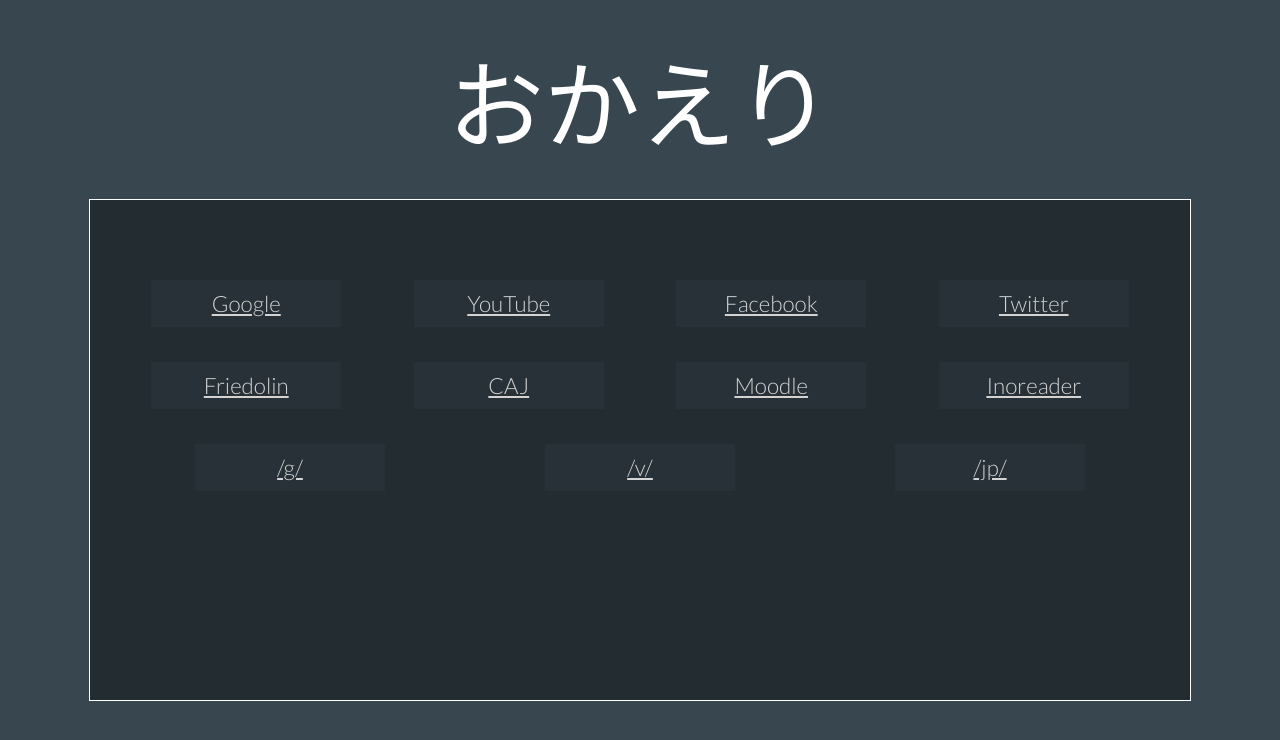
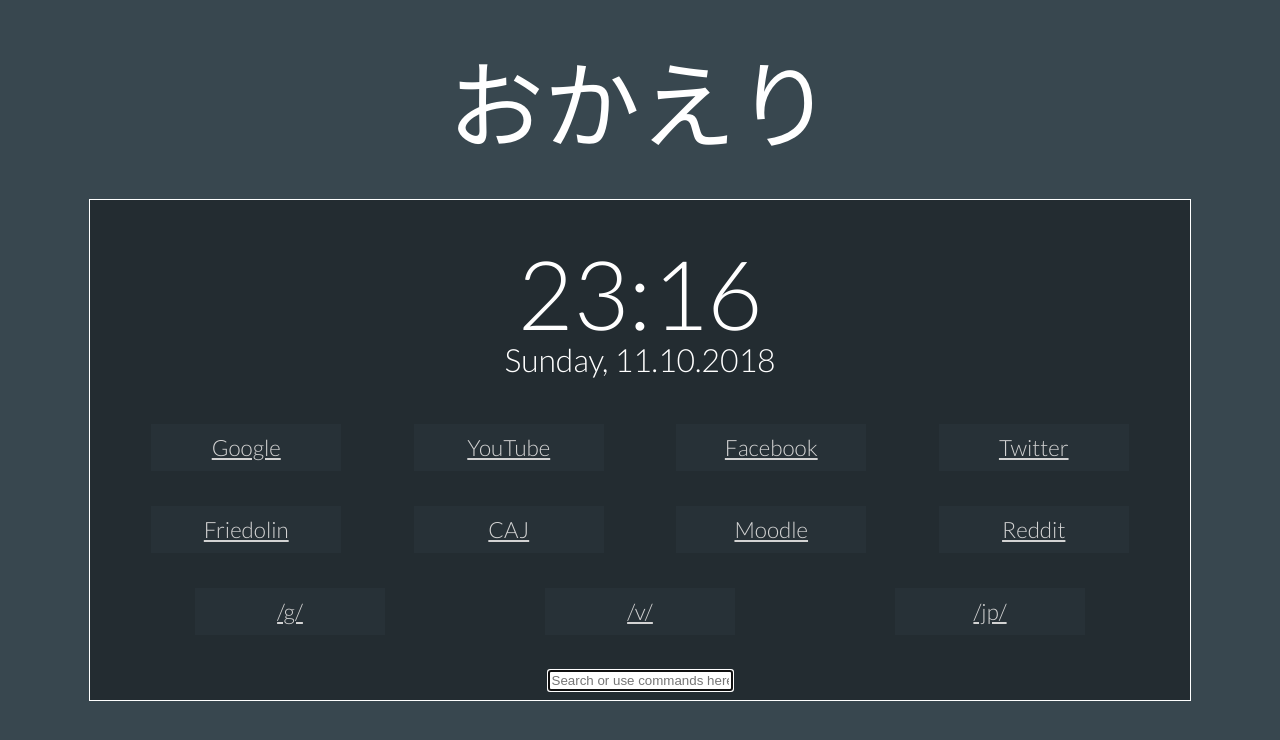
Before and after one commit to Mikulex/startpage, a plain HTML site: page start.html in a window 1280 px wide. Drawn offline with nearby package versions, Linux system fonts and the light colour scheme.

Commit message:
removing <body> onload function and adding jquery link

```diff
--- a/start.html
+++ b/start.html
@@ -2,13 +2,14 @@
 <html>
     <head>
         <meta charset="utf-8">
+        <script src="https://ajax.googleapis.com/ajax/libs/jquery/3.3.1/jquery.min.js"></script>
         <script src="script.js" charset="utf-8"></script>
         <link rel="stylesheet" href="style.css">
         <link href="https://fonts.googleapis.com/css?family=Lato:100,300" rel="stylesheet">
         <title>おかえり</title>
     </head>
 
-    <body onload="start()">
+    <body>
         <div id="title" class="fade">おかえり</div>
         <div id="container" class="fade">
             <div id="header" class="fade">
@@ -34,8 +35,8 @@
                       <div class="button">CAJ</div></a></li>
                   <li><a href="https://moodle.uni-jena.de/">
                       <div class="button">Moodle</div></a></li>
-                  <li><a href="https://inoreader.com">
-                      <div class="button">Inoreader</div></a></li>
+                  <li><a href="https://reddit.com">
+                      <div class="button">Reddit</div></a></li>
                 </ul>
                 <ul>
                   <li><a href="https://www.4chan.org/g/">
@@ -46,6 +47,11 @@
                       <div class="button">/jp/</div></a></li>
                 </ul>
             </div>
+            <form>
+                <input type="text" id="commands" autocomplete="off" placeholder="Search or use commands here">
+            </form>
+
+            </div>
         </div>
 
     </body>
```
